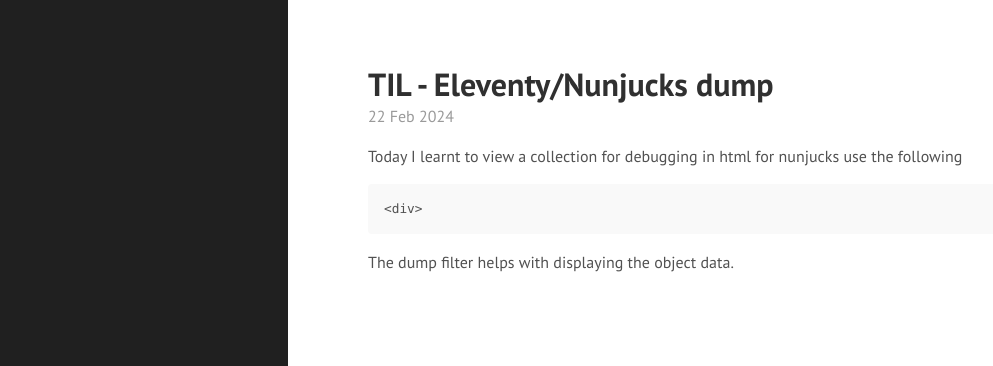
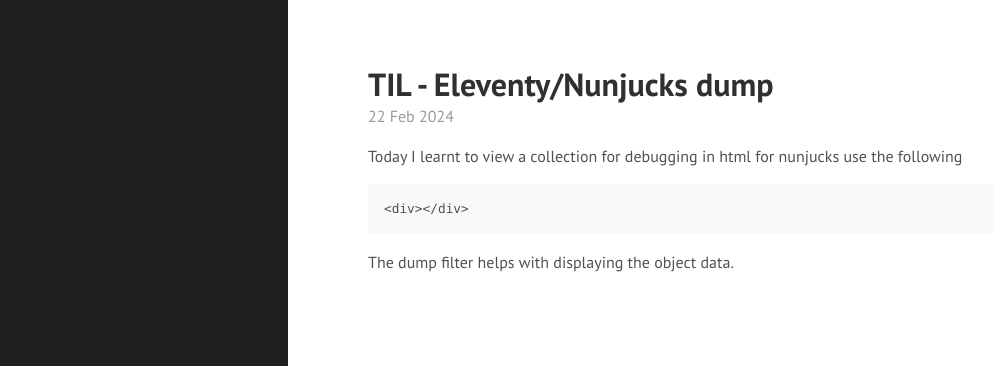
Before and after one commit to slowmonkey/slowmonkey.github.io, a Jekyll site: the page built from _posts/2024-02-22-today-i-learnt-eleventy-nunjucks-dump.md, in a window 1280 px wide. Shown: the top 366 px of the page, without its empty margins (0-993 px from the left). Built offline with Jekyll 4.4.1, drawn with Linux system fonts in a browser that asks for light colours; nearby versions of some CDN libraries.

Commit message:
Update 2024-02-22-today-i-learnt-eleventy-nunjucks-dump.md Trying to fix code block to display properly

````diff
--- a/_posts/2024-02-22-today-i-learnt-eleventy-nunjucks-dump.md
+++ b/_posts/2024-02-22-today-i-learnt-eleventy-nunjucks-dump.md
@@ -9,7 +9,7 @@
 Today I learnt to view a collection for debugging in html for nunjucks use the following
 
 ```
-<div>{{ obj | dump }}
+<div>{{ obj | dump }}</div>
 ```
 
 The dump filter helps with displaying the object data.
````
